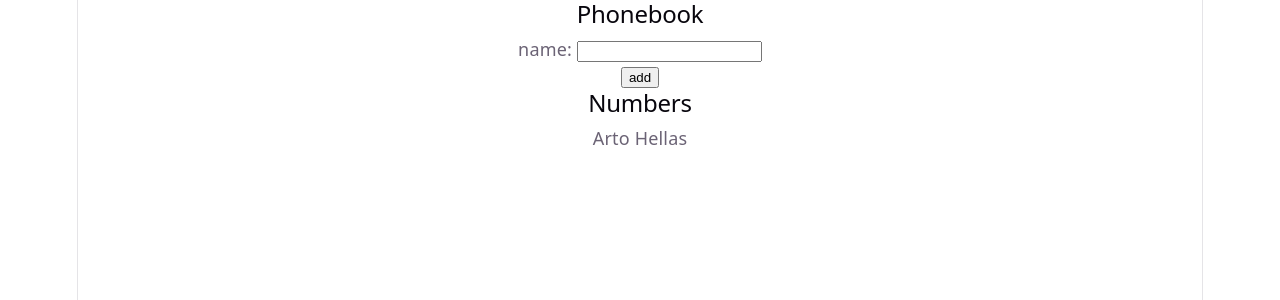
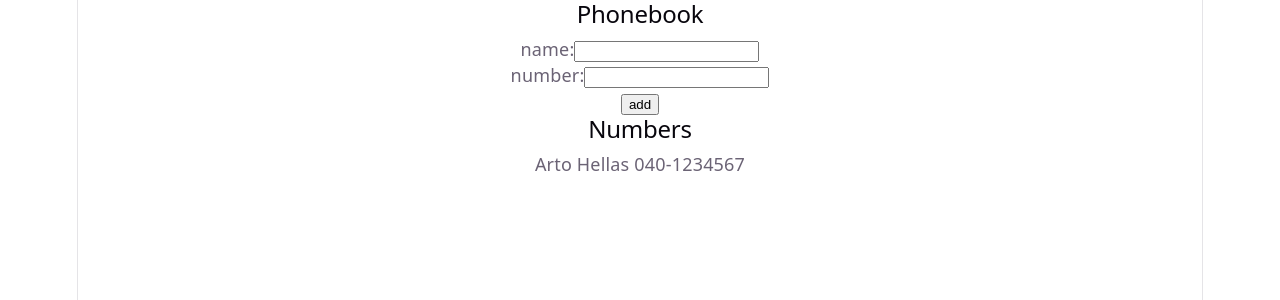
Before and after one commit to AlejandroPiCano/fullstackopenhelsinki, a React (Vite) app in the folder part2/phonebook/: page / in a window 1280 px wide. Shown: the top 300 px of the page. Built offline with nearby package versions, Linux system fonts and the light colour scheme.

Commit message:
feat: excercise 2.8

```diff
--- a/part2/phonebook/src/App.jsx
+++ b/part2/phonebook/src/App.jsx
@@ -2,9 +2,10 @@
 
 const App = () => {
   const [persons, setPersons] = useState([
-    { name: 'Arto Hellas' }
+    { name: 'Arto Hellas', number: '040-1234567', id: 1 },
   ])
   const [newName, setNewName] = useState('')
+  const [newNumber, setNewNumber] = useState('')
 
   function handleOnSubmit(event) {
     event.preventDefault()
@@ -16,16 +17,13 @@
 
     const personObject = {
       name: newName,
+      number: newNumber,
       id: persons.length + 1,
     }
 
     setPersons(persons.concat(personObject))
     setNewName('')
-  }
-
-  function handleNameChange(event) {
-    console.log(event.target.value)
-    setNewName(event.target.value)
+    setNewNumber('')
   }
 
   return (
@@ -33,15 +31,21 @@
       <h2>Phonebook</h2>
       <form onSubmit={handleOnSubmit}>
         <div>
-          name: <input value={newName} onChange={handleNameChange}/>
+          name:
+          <input value={newName} onChange={(event) => setNewName(event.target.value)}/>
         </div>
+
+         <div>number:
+          <input value={newNumber} onChange={(event) => setNewNumber(event.target.value)} />
+          </div>
+
         <div>
           <button type="submit">add</button>
         </div>
       </form>
       <h2>Numbers</h2>
 
-      {persons.map(person => <p key={person.id}>{person.name}</p>)}
+      {persons.map(person => <p key={person.id}>{person.name} {person.number}</p>)}
 
     </div>
   )
```
